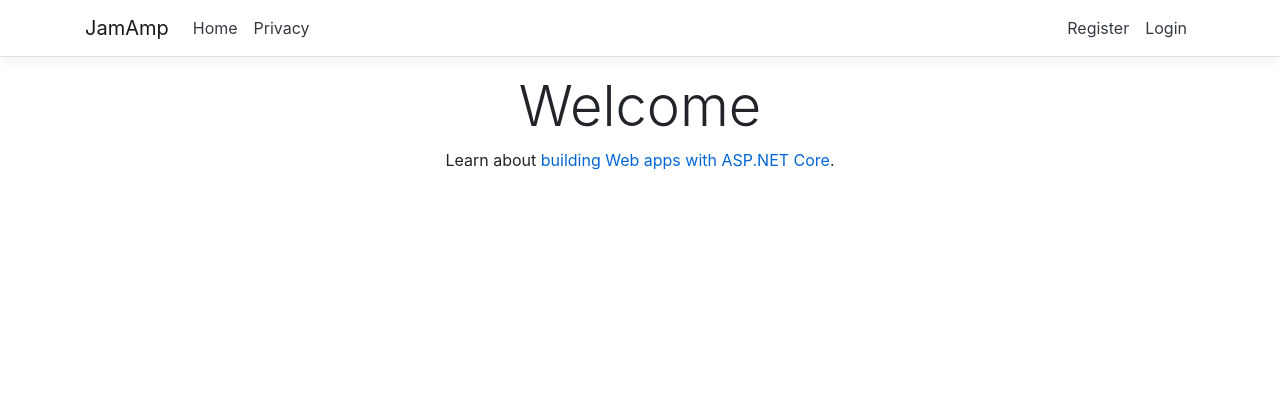
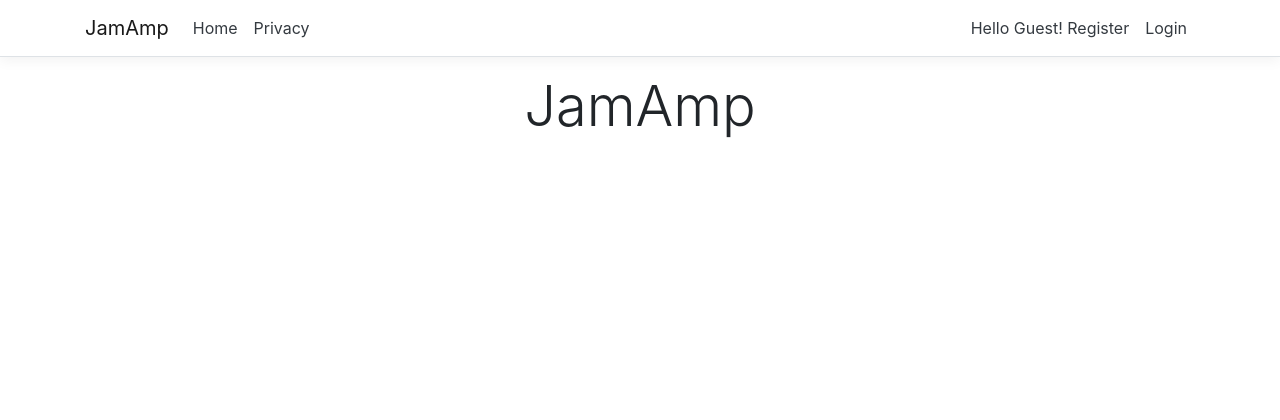
Before and after one commit to kevinhenneigh/JamAmp, an ASP.NET Core app: page / in a window 1280 px wide. Shown: the top 420 px of the page. Run offline with ASP.NET Core 8, Linux system fonts and the light colour scheme; some libraries are stand-ins or nearby versions.

Commit message:
Removed hello and put JamAmp on Homepage, also created the hello guest heading next to register link (#14)

```diff
--- a/JamAmp/Views/Home/Index.cshtml
+++ b/JamAmp/Views/Home/Index.cshtml
@@ -3,6 +3,5 @@
 }
 
 <div class="text-center">
-    <h1 class="display-4">Welcome</h1>
-    <p>Learn about <a href="https://docs.microsoft.com/aspnet/core">building Web apps with ASP.NET Core</a>.</p>
+    <h1 class="display-4">JamAmp</h1>
 </div>
--- a/JamAmp/Views/Shared/_LoginPartial.cshtml
+++ b/JamAmp/Views/Shared/_LoginPartial.cshtml
@@ -18,7 +18,7 @@
 else
 {
     <li class="nav-item">
-        <a class="nav-link text-dark" id="register" asp-area="Identity" asp-page="/Account/Register">Register</a>
+        <a class="nav-link text-dark" id="register" asp-area="Identity" asp-page="/Account/Register">Hello Guest! Register</a>
     </li>
     <li class="nav-item">
         <a class="nav-link text-dark" id="login" asp-area="Identity" asp-page="/Account/Login">Login</a>
```
